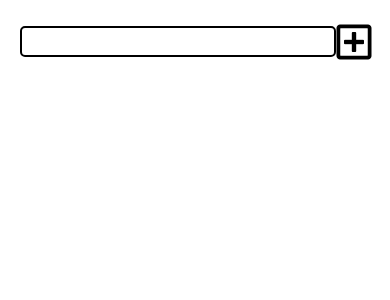
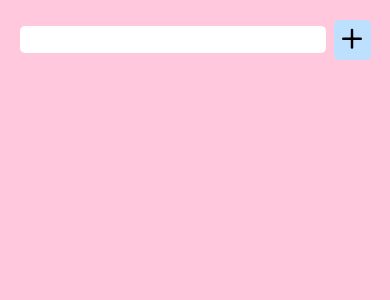
Before and after one commit to BStar098/TSRN-To-do-List, a React Native app: screen / in a window 390 px wide. Shown: the top 300 px of the page. Built offline with nearby package versions, Linux system fonts and the light colour scheme.

Commit message:
first overall styling done

```diff
--- a/App.tsx
+++ b/App.tsx
@@ -7,7 +7,7 @@ import {
 } from "react-native";
 import { Pressable, StyleSheet, TextInput, View } from "react-native";
 import { FunctionComponent, useState } from "react";
-import Icon from "react-native-vector-icons/FontAwesome5";
+import Icon from "react-native-vector-icons/Feather";
 import ListItem from "./components/ListItem";
 
 const App: FunctionComponent = () => {
@@ -37,15 +37,15 @@ const App: FunctionComponent = () => {
 
   return (
     <View style={styles.rootContainer}>
-      <StatusBar backgroundColor={"#fff"} />
+      <StatusBar backgroundColor={"#ffc8dd"} />
       <View style={styles.inputContainer}>
         <TextInput
           onChange={onChangeHandler}
           value={textValue}
           style={styles.textInput}
         />
-        <Pressable onPress={addTask}>
-          <Icon style={styles.addIcon} name="plus-square" />
+        <Pressable style={styles.addIconContainer} onPress={addTask}>
+          <Icon style={styles.addIcon} name="plus" />
         </Pressable>
       </View>
       <View style={styles.tasksContainer}>
@@ -63,8 +63,8 @@ export default App;
 const styles = StyleSheet.create({
   rootContainer: {
     flex: 1,
-    backgroundColor: "#fff",
-    margin: "5%",
+    backgroundColor: "#ffc8dd",
+    padding: "5%",
   },
   inputContainer: {
     flexDirection: "row",
@@ -74,10 +74,20 @@ const styles = StyleSheet.create({
   textInput: {
     flex: 1,
     fontSize: 16,
+    fontWeight: "300",
     padding: "1%",
-    borderWidth: 2,
     borderRadius: 5,
+    backgroundColor: "#fff",
   },
-  addIcon: { paddingLeft: "3%", fontSize: 40 },
-  tasksContainer: { flex: 1 },
+  addIconContainer: {
+    backgroundColor: "#bde0fe",
+    marginLeft: "2%",
+    padding: "1%",
+    borderRadius: 5,
+    elevation: 2,
+  },
+  addIcon: {
+    fontSize: 30,
+  },
+  tasksContainer: { flex: 1, marginTop: "5%" },
 });
--- a/components/ListItem.tsx
+++ b/components/ListItem.tsx
@@ -26,15 +26,16 @@ const ListItem = ({ text, id, deleteTask }: AppProps) => {
 const styles = StyleSheet.create({
   taskTextContainer: {
     padding: "3%",
-    borderBottomWidth: 2,
-    borderColor: "#bde0fe",
+
+    elevation: 2,
+    borderRadius: 5,
     marginTop: "2%",
-    elevation: 1,
     flexDirection: "row",
     justifyContent: "space-between",
     alignItems: "center",
+    backgroundColor: "#fff",
   },
-  taskText: { fontSize: 16 },
+  taskText: { fontSize: 16, fontWeight: "300" },
   deleteIcon: {
     fontSize: 20,
     color: "rgba(255, 116, 116, 0.8)",
```
